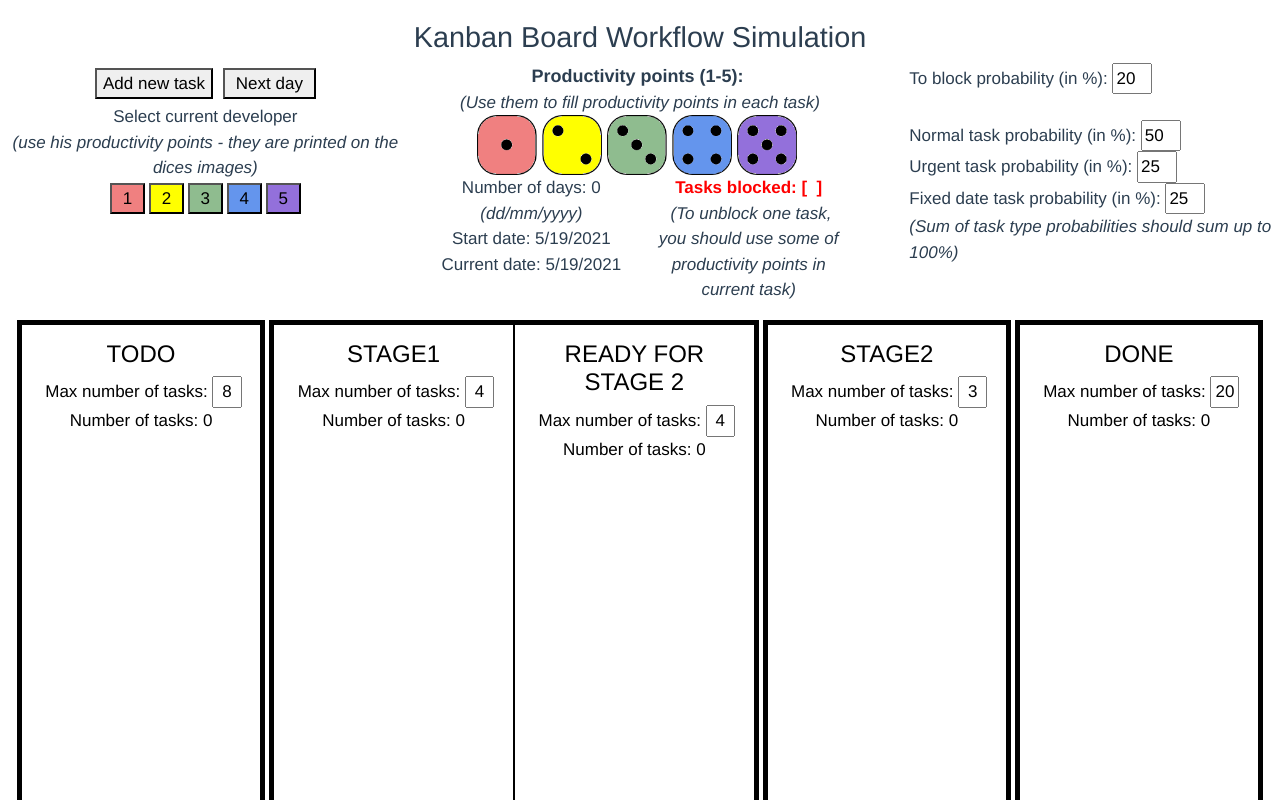
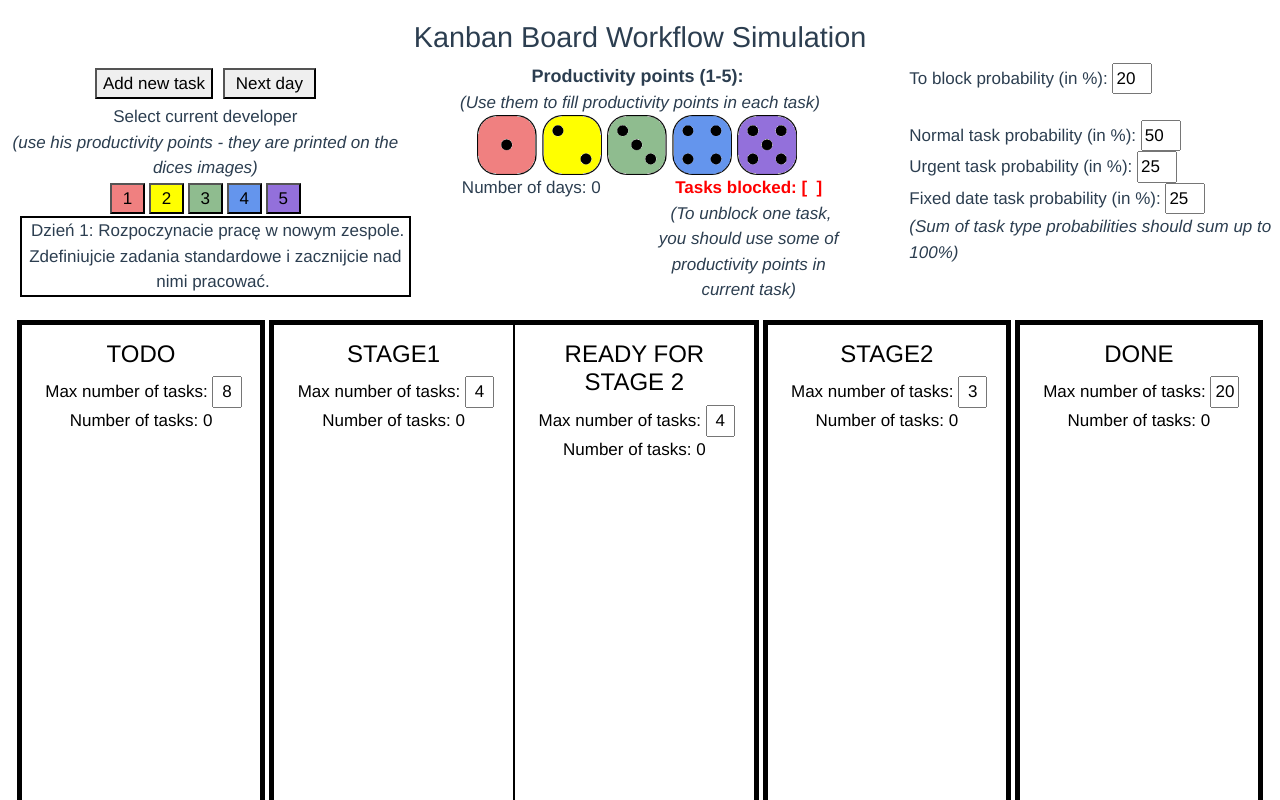
Before and after one commit to zakrzewskib/KanbanWorkflowSimulation, a Vue app: page / in a window 1280 px wide. Shown: the top 800 px of the page. Built offline with nearby package versions, Linux system fonts and the light colour scheme.

Commit message:
Delete date and add narration

```diff
--- a/src/App.vue
+++ b/src/App.vue
@@ -45,6 +45,11 @@
             </div>
           </div>
         </div>
+
+        <div class="narration">
+          Dzień 1: Rozpoczynacie pracę w nowym zespole. Zdefiniujcie zadania
+          standardowe i zacznijcie nad nimi pracować.
+        </div>
       </div>
       <div class="col-4">
         <Dices
@@ -59,13 +64,6 @@
         <div class="row">
           <div class="col-6" id="numberOfDays">
             <div id="currentDay">Number of days: {{ currentDay }}</div>
-            <div id="currentDate">
-              <em>(dd/mm/yyyy)</em>
-              <br />
-              Start date: {{ new Date().toLocaleDateString() }}
-              <br />
-              Current date:&#10;{{ currentDate.toLocaleDateString() }}
-            </div>
           </div>
 
           <div class="col-6" id="tasksBlockedDiv">
@@ -375,7 +373,7 @@ export default {
       if (id == 1) {
         todo = true;
       }
-      if(id == 3) {
+      if (id == 3) {
         readyForStage2 = true;
       }
 
@@ -725,4 +723,10 @@ img {
 div {
   white-space: pre-wrap;
 }
+
+.narration {
+  border: 2px black solid;
+  margin-left: 20px;
+  text-align: center;
+}
 </style>
```
